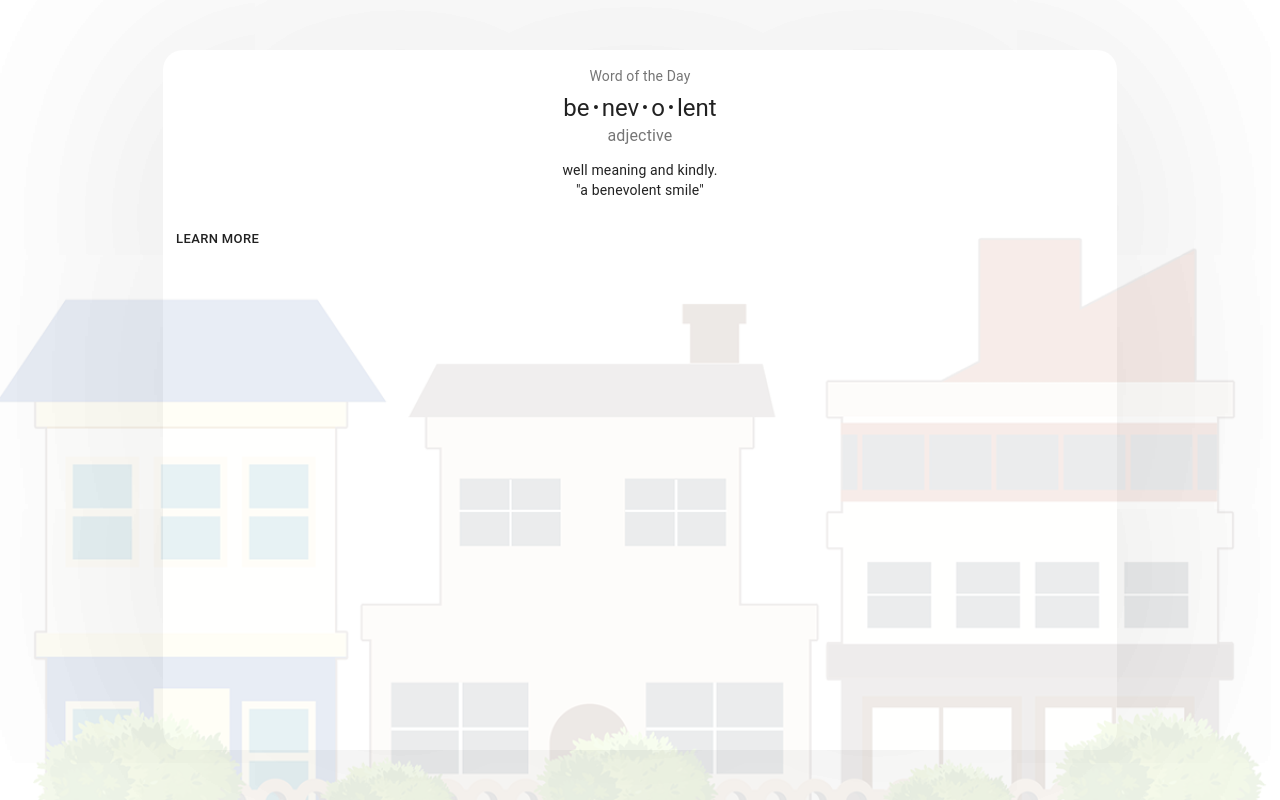
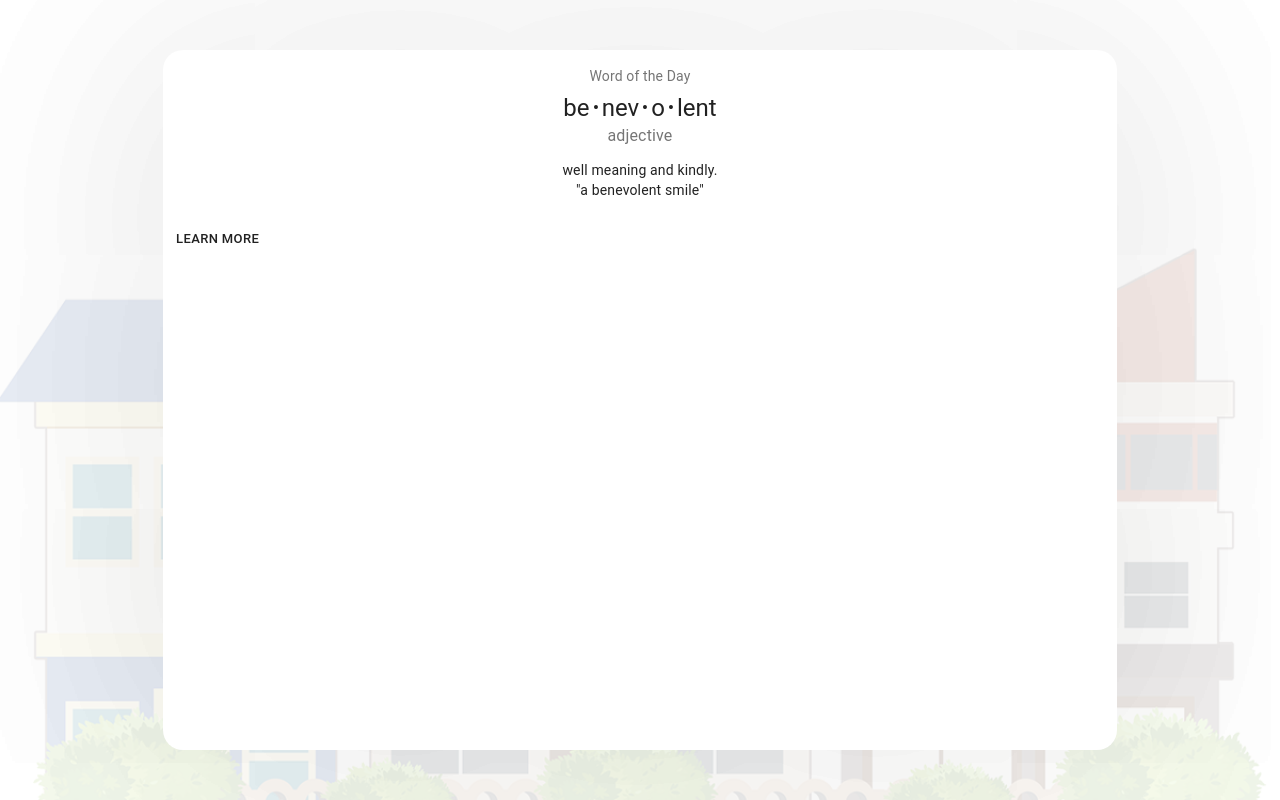
Before and after one commit to BullsEye34/NextUPProject, a React (Create React App) app in the folder Web/next-up/: page / in a window 1280 px wide. Built offline with nearby package versions, Linux system fonts and the light colour scheme.

Commit message:
Make grid have zIndex to make white

```diff
--- a/Web/next-up/src/App.js
+++ b/Web/next-up/src/App.js
@@ -45,7 +45,7 @@ function App() {
         <div className="Background-image">
 
           <Grid container spacing={3}
-            justify="center">
+            justify="center" style={{ zIndex: 1, }}>
             <Grid item xs={9}>
               <Card className={classes.root} >
                 <CardContent>
```
